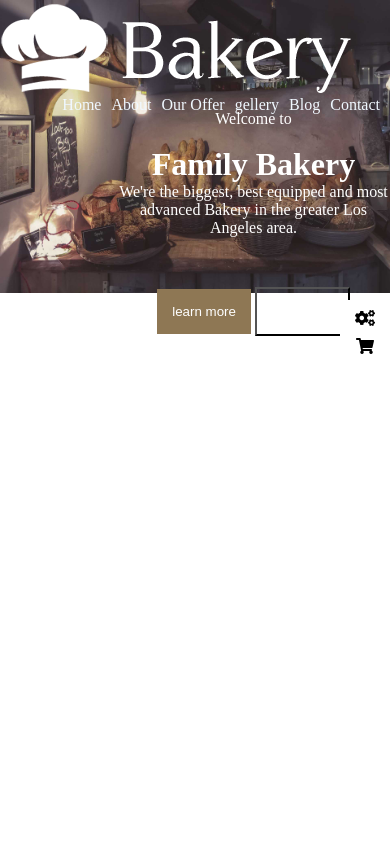
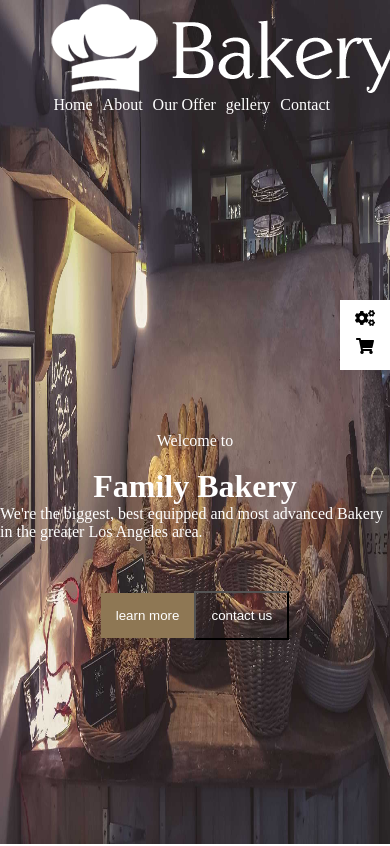
Before and after one commit to mohamedshalaby95/bakery, a plain HTML site: page index.html in a window 390 px wide. Shown: the top 846 px of the page. Drawn offline with Linux system fonts and the light colour scheme; some packages are replaced by stand-ins of ours.

Commit message:
make update in style

```diff
--- a/css/main.css
+++ b/css/main.css
@@ -4,6 +4,9 @@
     box-sizing: border-box;
 
 }
+html{
+    scroll-behavior: smooth;
+    }
 
 
 
@@ -11,11 +14,12 @@
 .main{
 
     background-image: url(../images/images/drew-coffman-1872.jpg);
-    background-size: 100%;
+    background-size: 100% 100%;
+
     background: content;
     background-repeat: no-repeat;
     height: 100vh;
-    position: relative;
+
 
 }
 
@@ -33,13 +37,24 @@
     align-items: center;
     justify-content: right;
     padding-left: 10px;
+    margin-right: 50px;
 
+}
+.nav li a{
+    text-decoration: none;
+    cursor: pointer;
+    color: white;
+}
+.nav li a:hover{
+    color: gray;
+    transition-duration: all 1s;
 }
 
 .main .nav img{
 
 
     size: 100%;
+    margin-left: 50px;
 
 
 }
@@ -54,26 +69,37 @@
 
 /* start main_caption */
 .main_caption{
-    position: absolute;
-    top: 200px;
-  left: 30%;
-    text-align: center;
+    width:100%;
+    height:100%;
+   display: flex;
+   justify-content: center;
+   align-items: center;
 
-    color: white;
-   margin: auto;
+   flex-direction: column;
+   color: white;
+
+
 }
 
-.main_caption .button1 ,  .button2{
-padding: 15px 15px;
+.home_button{
+
+display: flex;
+   justify-content: center;
+   align-items: center;
+
+}
+.home_button .button1 {
+    background-color: #8e7754;
+    border: none;
+    padding: 15px 15px;
 margin-top: 50px;
 color: white;
 }
-.main_caption .button1 {
-    background-color: #8e7754;
-    border: none;
-}
-.main_caption .button2{
+.home_button .button2{
     background-color: transparent;
+    padding: 15px 15px;
+margin-top: 50px;
+color: white;
 }
 /*end main_caption *
 
@@ -319,7 +345,7 @@ margin: auto;
 
 
 .social_media{
-    background: #1b1b1b;
+    background-color:rgba(0, 0, 0, 0.6);
     text-align: center;
     overflow: auto;
     margin-bottom: 50px;
@@ -337,11 +363,14 @@ margin: auto;
 
     margin-bottom: 30px;
 }
-
+.icon_social li{
+    display: inline-block;
+}
 
  /* this is end the footer */
 
 @media screen and (max-width: 600px) {
+
 
 .nav{
 
@@ -350,15 +379,10 @@ margin: auto;
     overflow: hidden;
 
 
+
 }
-.main_caption{
-    position: absolute;
-    top: 110px;
-  left: 30%;
-    text-align: center;
 
 
-}
 
 .container .about-imge {
 
@@ -401,6 +425,8 @@ margin: auto;
 }
 }
 @media screen and (min-width: 601px) and (max-width:768px) {
+
+
     .nav{
 
         color: aliceblue;
@@ -408,15 +434,9 @@ margin: auto;
         overflow: hidden;
 
 
-    }
-    .main_caption{
-        position: absolute;
-        top: 110px;
-      left: 30%;
-        text-align: center;
-
 
     }
+
 
     .container .about-imge {
 
@@ -454,6 +474,7 @@ margin: auto;
     }
 }
 @media screen and (min-width: 769px) and (max-width:992px) {
+
     .container .about-imge {
 
         width:100%;
@@ -472,11 +493,8 @@ margin: auto;
 
     }
     .location .location-image{
-        width: 50%;
+        width: 100%;
 
 
     }
 }
-@media screen and (min-width:993px)  {
-
-}
--- a/index.html
+++ b/index.html
@@ -1,7 +1,7 @@
 <html>
 
  <head>
-
+  <meta name="viewport" content="width=device-width, initial-scale=1.0">
     <link rel="stylesheet" href="css/all.min.css"/>
   <link rel="stylesheet" href="css/main.css">
 
@@ -12,17 +12,17 @@
 
 
 
-  <header class ="main">
+  <header class ="main" id="Home">
      <!-- this is navbar code  -->
     <nav class="nav">
       <img src="images/images/bakery-light-1.png" alt="logo" />
       <ul  class="ullist">
-        <li>Home</li>
-        <li>About</li>
-        <li>Our Offer</li>
-        <li>gellery</li>
-        <li>Blog</li>
-        <li>Contact	</li>
+        <li><a href="#Home">Home</a></li>
+        <li><a href="#About">About</a></li>
+        <li><a href="#Our Offer">Our Offer</a></li>
+        <li><a href="#gellery">gellery</a></li>
+
+        <li><a href="#Contact">Contact</a>	</li>
       </ul>
     </nav>
        <!-- this is end navbar code  -->
@@ -34,14 +34,15 @@
       <br>
       <h1>  Family Bakery </h1>
        <p >We're the biggest, best equipped and most advanced Bakery in the greater Los Angeles area.</p>
-
-
+       <div class="home_button" >
         <button class="button1">learn more</button>
        <button class="button2">contact us</button>
+      </div>
+      </div>
 
       <!-- this is end main caption code  -->
 
-    </div>
+
 
   </header>
 
@@ -64,7 +65,8 @@
 
 
   <!-- /* start about code */ -->
-  <div class="container">
+  <section id="About">
+  <div class="container" >
 
     <div class="about-imge">
 
@@ -111,10 +113,12 @@
 
 
  </div>
+</section>
   <!-- /* end about code */ -->
 
 
  <!-- the start location page -->
+ <section id="Our Offer">
  <div class="overlay">
   <div class="location">
 
@@ -135,6 +139,7 @@
   </div>
  </div>
  <div class="clr"></div>
+</section>
   <!-- the end location page -->
 
 
@@ -143,7 +148,7 @@
 
   <!-- thise the banks code -->
 
-
+<section id="gellery">
   <div class="banks">
 
     <h4>Our Baking</h4>
@@ -174,10 +179,11 @@
 
 
   </div>
-
+</section>
 
   <!-- thise is start the contact us part -->
-<div class="overlay">
+  <section id="Contact">
+   <div class="overlay">
   <div class="contact">
     <div class="contact_inf">
 
@@ -219,9 +225,9 @@
     </div>
 
   </div>
-</div>
+   </div>
 
-
+  </section>
     <!-- this is the end part
   -->
 
@@ -230,16 +236,17 @@
      <img src="images/images/bakery-color.png" alt="Copyright 2017. All rights reserved.">
      <p>Copyright 2017. All rights reserved.</p>
 
-     <div class="icon_social">
-
-      <a href="#" class="social icon-facebook" target="_blank"><i  class="fab fa-facebook fa-5x"></i></a>
-      <a href="#" class="social icon-google-plus" target="_blank"><i class="fab fa-instagram-square fa-5x"></i></a>
-      <a href="#" class="social icon-linkedin" target="_blank"><i class="far fa-envelope fa-5x"></i></a>
-      <a href="#" class="social icon-twitter" target="_blank"><i class="fab fa-twitter-square fa-5x"></i></a>
-
+     <div class="icon_social" >
+       <ul>
+        <li href="#" class="social icon-facebook" target="_blank"><i  class="fab fa-facebook fa-5x"></i></li>
+        <li href="#" class="social icon-google-plus" target="_blank"><i class="fab fa-instagram-square fa-5x"></i></li>
+        <li href="#" class="social icon-linkedin" target="_blank"><i class="far fa-envelope fa-5x"></i></a>
+        <li href="#" class="social icon-twitter" target="_blank"><i class="fab fa-twitter-square fa-5x"></i></li>
+      </ul>
      </div>
 
     </footer>
+    <script src="/__/firebase/7.21.1/firebase-app.js"></script>
  </body>
 
 
```
